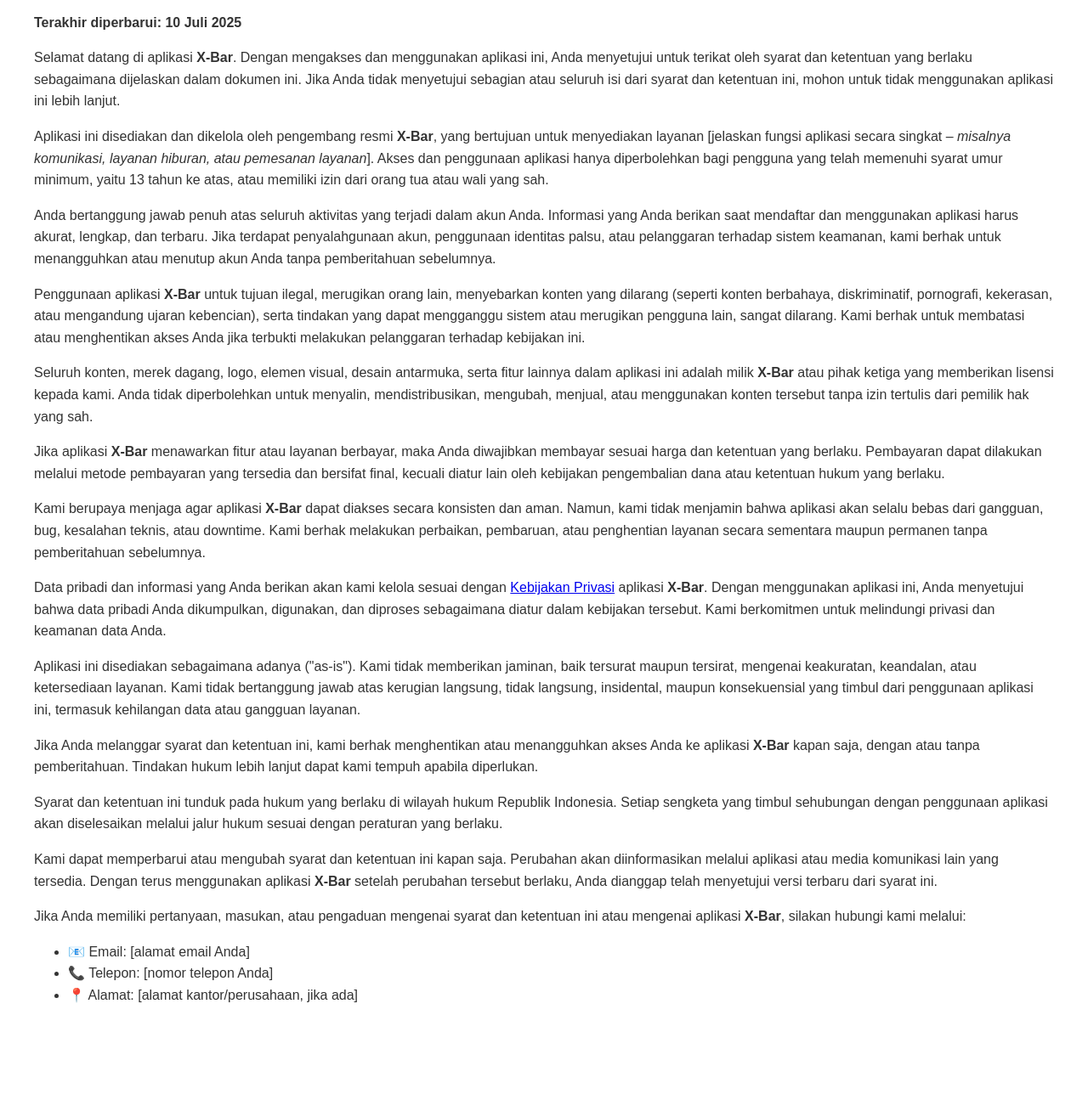
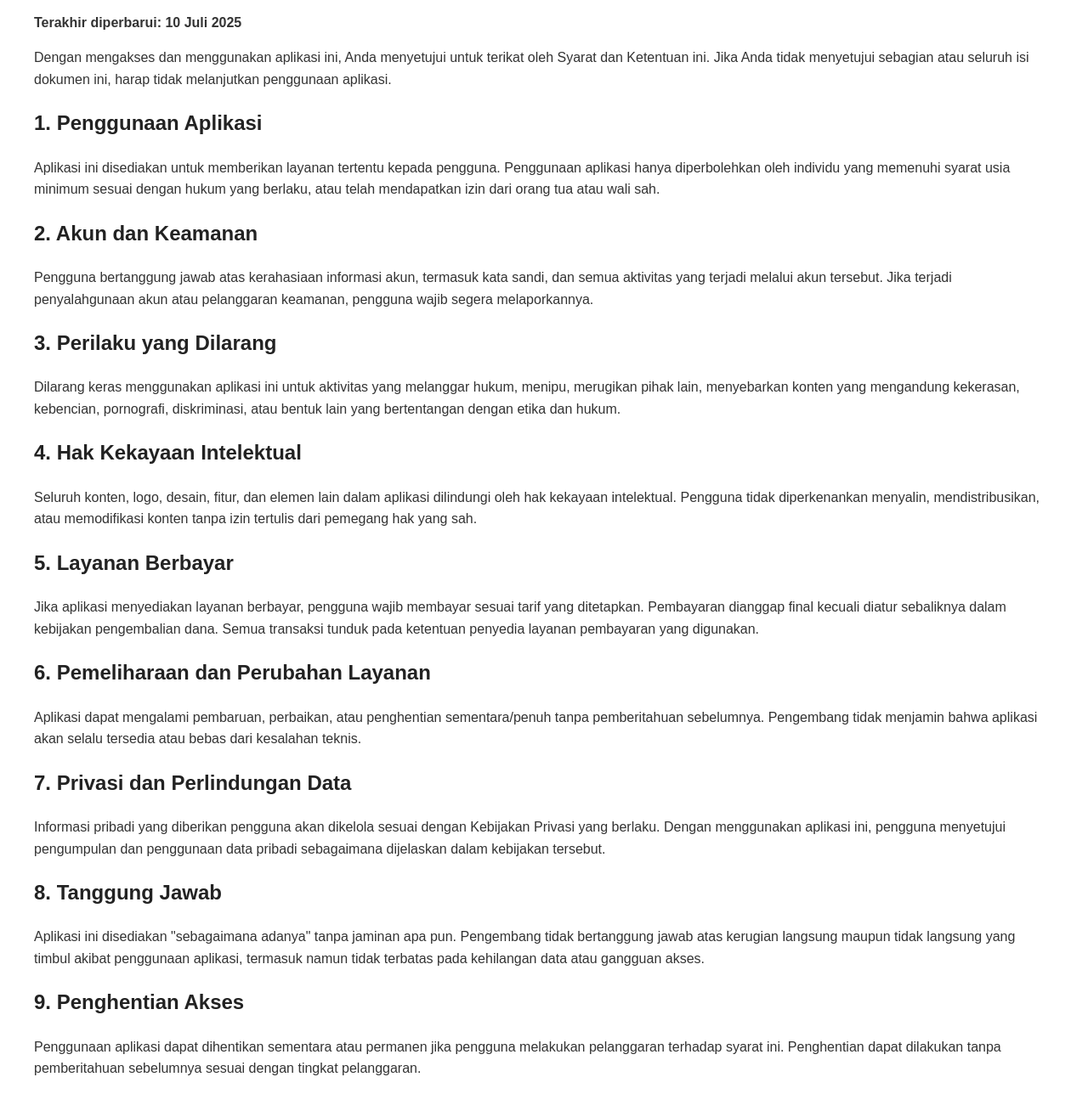
Before and after one commit to devapprz/devapprz.github.io, a plain HTML site: page terms-condition.html in a window 1280 px wide. Shown: the part 99-1387 px from the top of the page at 85% size. Before the commit the page ends 1324 px from the top, so only its background shows below. Drawn offline with Linux system fonts and the light colour scheme.

```diff
--- a/terms-condition.html
+++ b/terms-condition.html
@@ -2,8 +2,7 @@
 <html lang="id">
 <head>
     <meta charset="UTF-8">
-    <meta name="viewport" content="width=device-width, initial-scale=1.0">
-    <title>Syarat dan Ketentuan – X-Bar</title>
+    <title>Syarat dan Ketentuan Penggunaan</title>
     <style>
         body {
             font-family: Arial, sans-serif;
@@ -21,39 +20,46 @@
 </head>
 <body>
 
-<h1>Syarat dan Ketentuan Penggunaan Aplikasi</h1>
+<h1>Syarat dan Ketentuan Penggunaan</h1>
 <p><strong>Terakhir diperbarui: 10 Juli 2025</strong></p>
 
-<p>Selamat datang di aplikasi <strong>X-Bar</strong>. Dengan mengakses dan menggunakan aplikasi ini, Anda menyetujui untuk terikat oleh syarat dan ketentuan yang berlaku sebagaimana dijelaskan dalam dokumen ini. Jika Anda tidak menyetujui sebagian atau seluruh isi dari syarat dan ketentuan ini, mohon untuk tidak menggunakan aplikasi ini lebih lanjut.</p>
+<p>Dengan mengakses dan menggunakan aplikasi ini, Anda menyetujui untuk terikat oleh Syarat dan Ketentuan ini. Jika Anda tidak menyetujui sebagian atau seluruh isi dokumen ini, harap tidak melanjutkan penggunaan aplikasi.</p>
 
-<p>Aplikasi ini disediakan dan dikelola oleh pengembang resmi <strong>X-Bar</strong>, yang bertujuan untuk menyediakan layanan [jelaskan fungsi aplikasi secara singkat – <em>misalnya komunikasi, layanan hiburan, atau pemesanan layanan</em>]. Akses dan penggunaan aplikasi hanya diperbolehkan bagi pengguna yang telah memenuhi syarat umur minimum, yaitu 13 tahun ke atas, atau memiliki izin dari orang tua atau wali yang sah.</p>
+<h2>1. Penggunaan Aplikasi</h2>
+<p>Aplikasi ini disediakan untuk memberikan layanan tertentu kepada pengguna. Penggunaan aplikasi hanya diperbolehkan oleh individu yang memenuhi syarat usia minimum sesuai dengan hukum yang berlaku, atau telah mendapatkan izin dari orang tua atau wali sah.</p>
 
-<p>Anda bertanggung jawab penuh atas seluruh aktivitas yang terjadi dalam akun Anda. Informasi yang Anda berikan saat mendaftar dan menggunakan aplikasi harus akurat, lengkap, dan terbaru. Jika terdapat penyalahgunaan akun, penggunaan identitas palsu, atau pelanggaran terhadap sistem keamanan, kami berhak untuk menangguhkan atau menutup akun Anda tanpa pemberitahuan sebelumnya.</p>
+<h2>2. Akun dan Keamanan</h2>
+<p>Pengguna bertanggung jawab atas kerahasiaan informasi akun, termasuk kata sandi, dan semua aktivitas yang terjadi melalui akun tersebut. Jika terjadi penyalahgunaan akun atau pelanggaran keamanan, pengguna wajib segera melaporkannya.</p>
 
-<p>Penggunaan aplikasi <strong>X-Bar</strong> untuk tujuan ilegal, merugikan orang lain, menyebarkan konten yang dilarang (seperti konten berbahaya, diskriminatif, pornografi, kekerasan, atau mengandung ujaran kebencian), serta tindakan yang dapat mengganggu sistem atau merugikan pengguna lain, sangat dilarang. Kami berhak untuk membatasi atau menghentikan akses Anda jika terbukti melakukan pelanggaran terhadap kebijakan ini.</p>
+<h2>3. Perilaku yang Dilarang</h2>
+<p>Dilarang keras menggunakan aplikasi ini untuk aktivitas yang melanggar hukum, menipu, merugikan pihak lain, menyebarkan konten yang mengandung kekerasan, kebencian, pornografi, diskriminasi, atau bentuk lain yang bertentangan dengan etika dan hukum.</p>
 
-<p>Seluruh konten, merek dagang, logo, elemen visual, desain antarmuka, serta fitur lainnya dalam aplikasi ini adalah milik <strong>X-Bar</strong> atau pihak ketiga yang memberikan lisensi kepada kami. Anda tidak diperbolehkan untuk menyalin, mendistribusikan, mengubah, menjual, atau menggunakan konten tersebut tanpa izin tertulis dari pemilik hak yang sah.</p>
+<h2>4. Hak Kekayaan Intelektual</h2>
+<p>Seluruh konten, logo, desain, fitur, dan elemen lain dalam aplikasi dilindungi oleh hak kekayaan intelektual. Pengguna tidak diperkenankan menyalin, mendistribusikan, atau memodifikasi konten tanpa izin tertulis dari pemegang hak yang sah.</p>
 
-<p>Jika aplikasi <strong>X-Bar</strong> menawarkan fitur atau layanan berbayar, maka Anda diwajibkan membayar sesuai harga dan ketentuan yang berlaku. Pembayaran dapat dilakukan melalui metode pembayaran yang tersedia dan bersifat final, kecuali diatur lain oleh kebijakan pengembalian dana atau ketentuan hukum yang berlaku.</p>
+<h2>5. Layanan Berbayar</h2>
+<p>Jika aplikasi menyediakan layanan berbayar, pengguna wajib membayar sesuai tarif yang ditetapkan. Pembayaran dianggap final kecuali diatur sebaliknya dalam kebijakan pengembalian dana. Semua transaksi tunduk pada ketentuan penyedia layanan pembayaran yang digunakan.</p>
 
-<p>Kami berupaya menjaga agar aplikasi <strong>X-Bar</strong> dapat diakses secara konsisten dan aman. Namun, kami tidak menjamin bahwa aplikasi akan selalu bebas dari gangguan, bug, kesalahan teknis, atau downtime. Kami berhak melakukan perbaikan, pembaruan, atau penghentian layanan secara sementara maupun permanen tanpa pemberitahuan sebelumnya.</p>
+<h2>6. Pemeliharaan dan Perubahan Layanan</h2>
+<p>Aplikasi dapat mengalami pembaruan, perbaikan, atau penghentian sementara/penuh tanpa pemberitahuan sebelumnya. Pengembang tidak menjamin bahwa aplikasi akan selalu tersedia atau bebas dari kesalahan teknis.</p>
 
-<p>Data pribadi dan informasi yang Anda berikan akan kami kelola sesuai dengan <a href="#">Kebijakan Privasi</a> aplikasi <strong>X-Bar</strong>. Dengan menggunakan aplikasi ini, Anda menyetujui bahwa data pribadi Anda dikumpulkan, digunakan, dan diproses sebagaimana diatur dalam kebijakan tersebut. Kami berkomitmen untuk melindungi privasi dan keamanan data Anda.</p>
+<h2>7. Privasi dan Perlindungan Data</h2>
+<p>Informasi pribadi yang diberikan pengguna akan dikelola sesuai dengan Kebijakan Privasi yang berlaku. Dengan menggunakan aplikasi ini, pengguna menyetujui pengumpulan dan penggunaan data pribadi sebagaimana dijelaskan dalam kebijakan tersebut.</p>
 
-<p>Aplikasi ini disediakan sebagaimana adanya ("as-is"). Kami tidak memberikan jaminan, baik tersurat maupun tersirat, mengenai keakuratan, keandalan, atau ketersediaan layanan. Kami tidak bertanggung jawab atas kerugian langsung, tidak langsung, insidental, maupun konsekuensial yang timbul dari penggunaan aplikasi ini, termasuk kehilangan data atau gangguan layanan.</p>
+<h2>8. Tanggung Jawab</h2>
+<p>Aplikasi ini disediakan "sebagaimana adanya" tanpa jaminan apa pun. Pengembang tidak bertanggung jawab atas kerugian langsung maupun tidak langsung yang timbul akibat penggunaan aplikasi, termasuk namun tidak terbatas pada kehilangan data atau gangguan akses.</p>
 
-<p>Jika Anda melanggar syarat dan ketentuan ini, kami berhak menghentikan atau menangguhkan akses Anda ke aplikasi <strong>X-Bar</strong> kapan saja, dengan atau tanpa pemberitahuan. Tindakan hukum lebih lanjut dapat kami tempuh apabila diperlukan.</p>
+<h2>9. Penghentian Akses</h2>
+<p>Penggunaan aplikasi dapat dihentikan sementara atau permanen jika pengguna melakukan pelanggaran terhadap syarat ini. Penghentian dapat dilakukan tanpa pemberitahuan sebelumnya sesuai dengan tingkat pelanggaran.</p>
 
-<p>Syarat dan ketentuan ini tunduk pada hukum yang berlaku di wilayah hukum Republik Indonesia. Setiap sengketa yang timbul sehubungan dengan penggunaan aplikasi akan diselesaikan melalui jalur hukum sesuai dengan peraturan yang berlaku.</p>
+<h2>10. Hukum yang Berlaku</h2>
+<p>Syarat dan Ketentuan ini tunduk dan diinterpretasikan sesuai dengan hukum yang berlaku di wilayah hukum pengguna. Setiap perselisihan akan diselesaikan melalui prosedur hukum yang sesuai di wilayah tersebut.</p>
 
-<p>Kami dapat memperbarui atau mengubah syarat dan ketentuan ini kapan saja. Perubahan akan diinformasikan melalui aplikasi atau media komunikasi lain yang tersedia. Dengan terus menggunakan aplikasi <strong>X-Bar</strong> setelah perubahan tersebut berlaku, Anda dianggap telah menyetujui versi terbaru dari syarat ini.</p>
+<h2>11. Perubahan Syarat dan Ketentuan</h2>
+<p>Dokumen ini dapat diperbarui sewaktu-waktu. Perubahan akan diberlakukan segera setelah diumumkan melalui aplikasi atau media resmi lainnya. Dengan terus menggunakan aplikasi, pengguna dianggap telah menyetujui perubahan tersebut.</p>
 
-<p>Jika Anda memiliki pertanyaan, masukan, atau pengaduan mengenai syarat dan ketentuan ini atau mengenai aplikasi <strong>X-Bar</strong>, silakan hubungi kami melalui:</p>
-<ul>
-    <li>📧 Email: [alamat email Anda]</li>
-    <li>📞 Telepon: [nomor telepon Anda]</li>
-    <li>📍 Alamat: [alamat kantor/perusahaan, jika ada]</li>
-</ul>
+<h2>12. Kontak</h2>
+<p>Untuk pertanyaan, permintaan, atau pengaduan terkait syarat dan ketentuan ini, pengguna dapat menghubungi melalui informasi kontak yang tersedia dalam aplikasi.</p>
 
 </body>
 </html>
```
